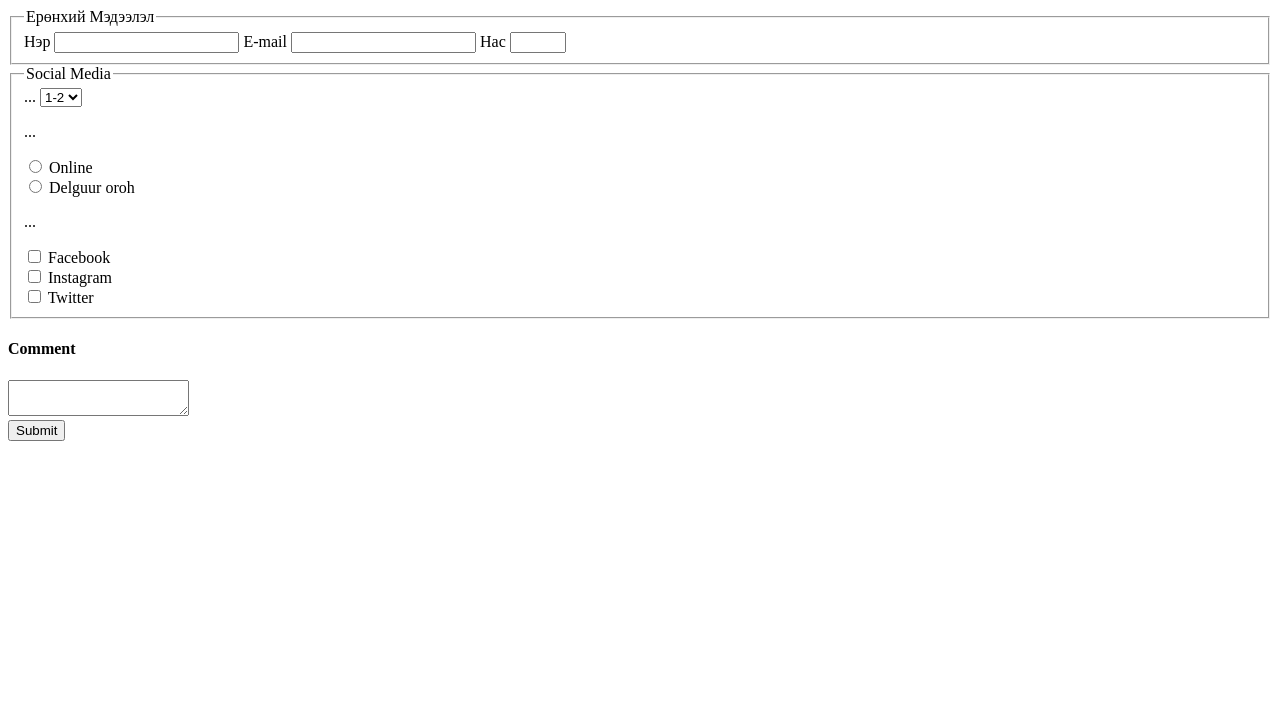
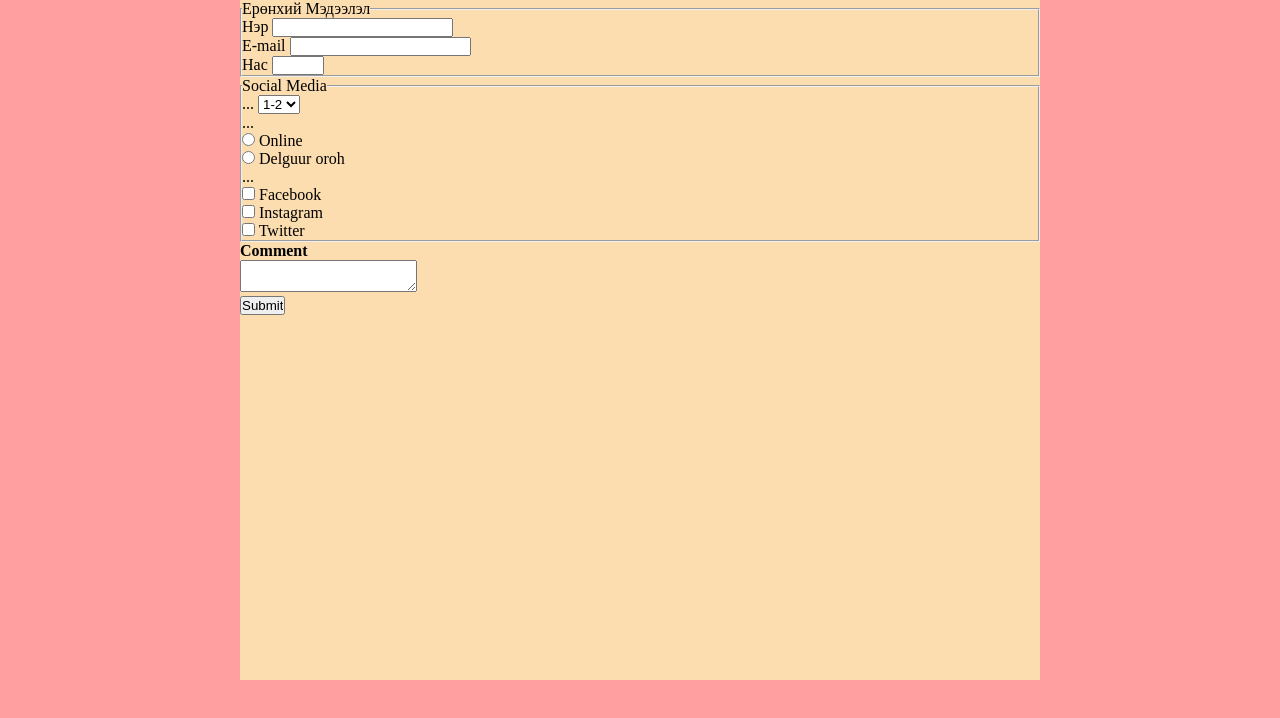
Before and after one commit to Xvclenn/MySelfForm, a plain HTML site: page index.html in a window 1280 px wide. Drawn offline with Linux system fonts and the light colour scheme.

Commit message:
Update index.html

```diff
--- a/index.html
+++ b/index.html
@@ -5,7 +5,7 @@
     <meta http-equiv="X-UA-Compatible" content="IE=edge">
     <meta name="viewport" content="width=device-width, initial-scale=1.0">
     <title>FORM</title>
-    <link rel="stylesheet" href="style2.css">
+    <link rel="stylesheet" href="/style.css">
 </head>
 <body>
 
```
